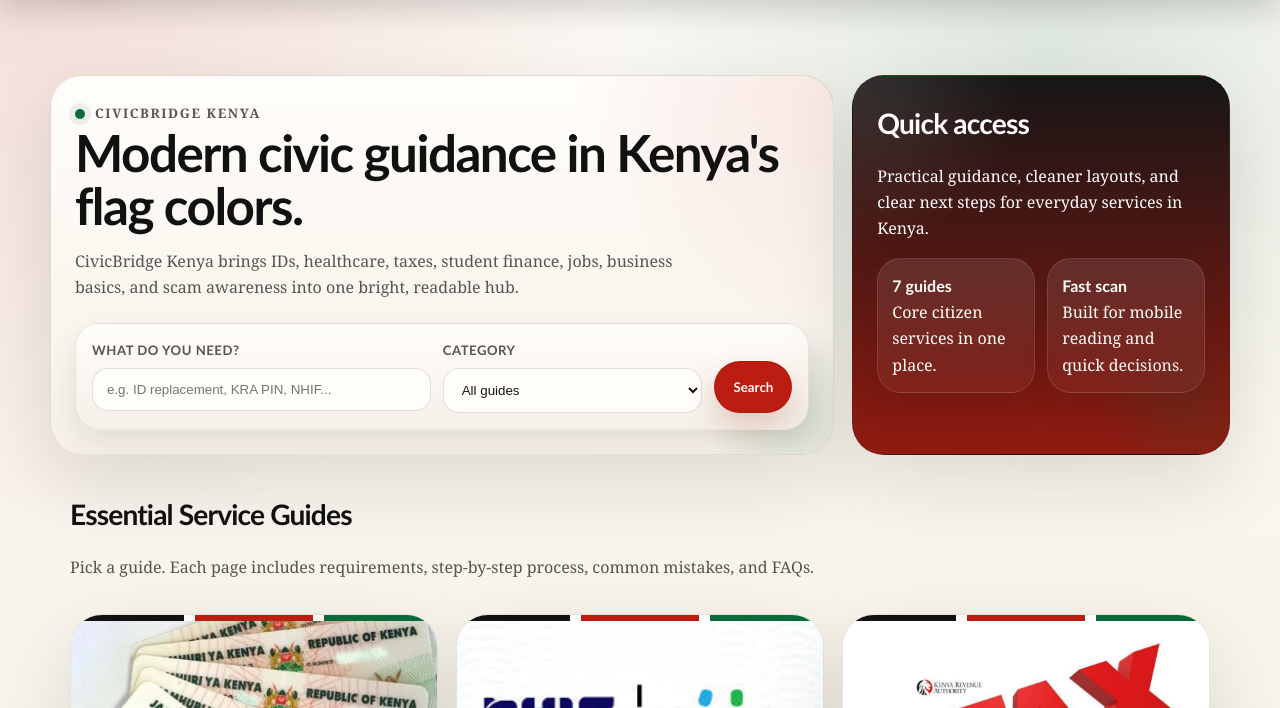
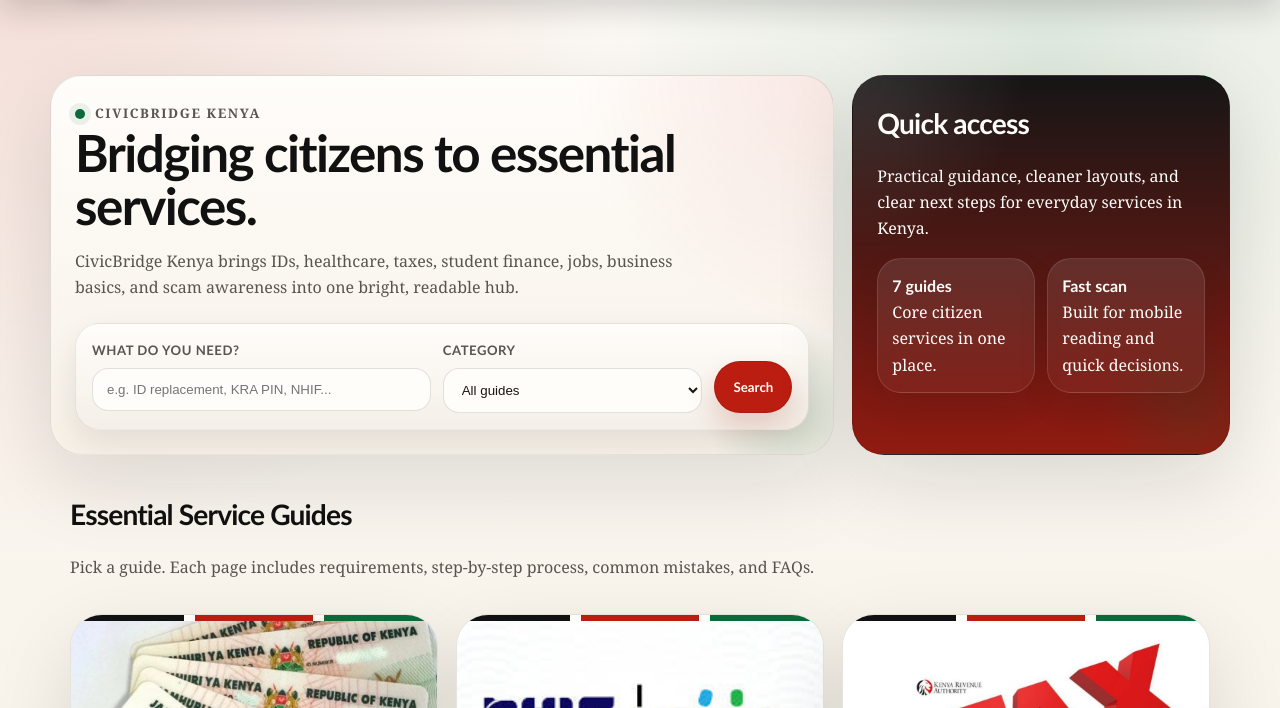
Before and after one commit to josephgakono/CivicBridge-Kenya, a plain HTML site: page index.html in a window 1280 px wide. Shown: the part 92-800 px from the top of the page. Drawn offline with Linux system fonts and the light colour scheme.

Commit message:
add homepage

```diff
--- a/index.html
+++ b/index.html
@@ -53,7 +53,7 @@
               <span class="kicker"
                 ><span class="dot"></span> CivicBridge Kenya</span
               >
-              <h1>Modern civic guidance in Kenya's flag colors.</h1>
+              <h1>Bridging citizens to essential services.</h1>
               <p class="tagline">
                 CivicBridge Kenya brings IDs, healthcare, taxes, student
                 finance, jobs, business basics, and scam awareness into one
```
